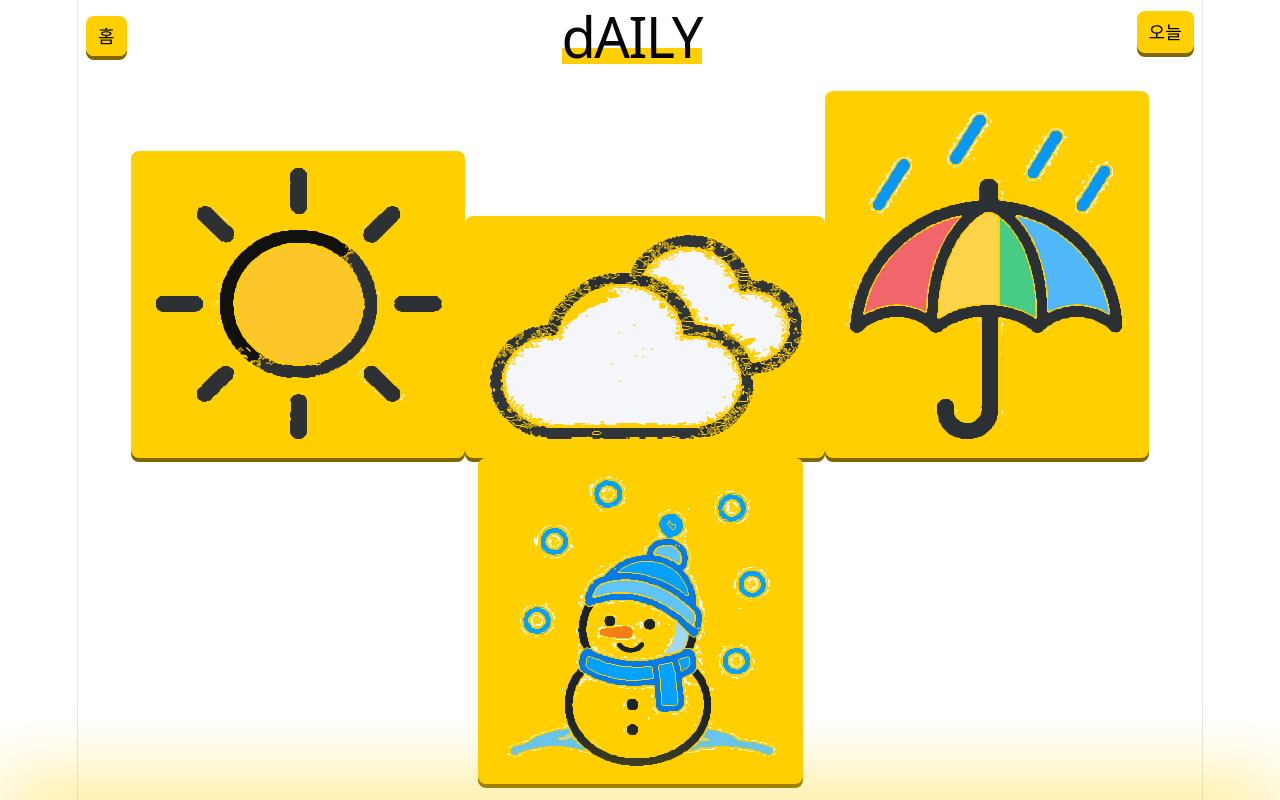
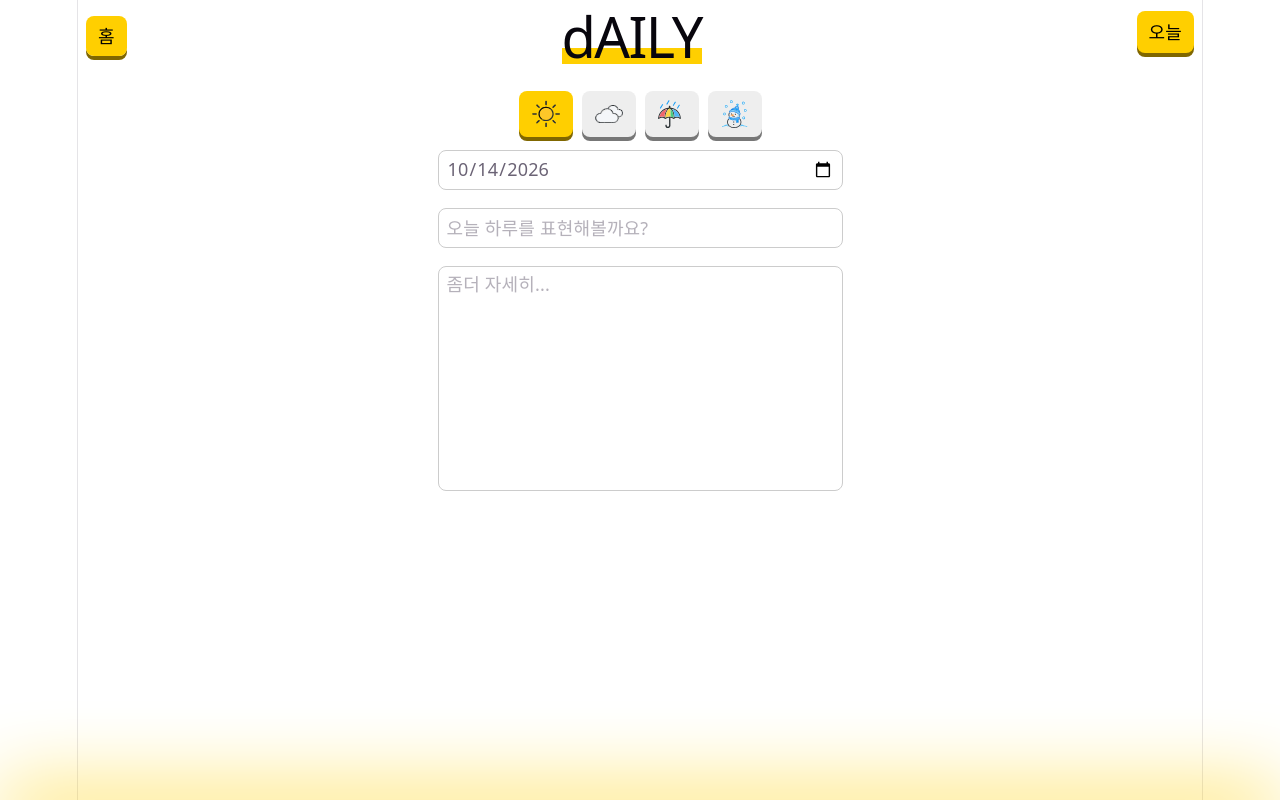
Before and after one commit to wondaero/react-example, a React (Vite) app in the folder react-example/: page /daily/new in a window 1280 px wide. Built offline with nearby package versions, Linux system fonts and the light colour scheme.

Commit message:
추가페이지 진행중

```diff
--- a/react-example/src/components/Button.module.css
+++ b/react-example/src/components/Button.module.css
@@ -1,12 +1,13 @@
 @layer components {
   .btn {
     --btn-bg: var(--color1);
+    --btn-color: #000;
     background: var(--btn-bg);
     border-radius: 8px;
     padding: 8px 12px;
     /* border: 2px solid color-mix(in oklab, var(--btn-bg), black 40%); */
     cursor: pointer;
-    color: #000;
+    color: var(--btn-color);
     box-shadow: 0 4px 0 color-mix(in oklab, var(--btn-bg), black 40%);
 
     transform: translateY(-4px);
--- a/react-example/src/components/Button.tsx
+++ b/react-example/src/components/Button.tsx
@@ -7,17 +7,25 @@ type ButtonProps = {
   className?: string;
   type?: "submit" | "button" | "reset";
   style?: CSSProperties;
+  bg?: string,
+  textColor?: string
 };
 
-function Button({ type, children, onClick, className, style }: ButtonProps) {
+function Button({ type, children, onClick, className, bg, textColor, style }: ButtonProps) {
   console.log("버튼", children);
+
+  const combiStyle = {
+    ...(bg && { "--btn-bg": bg }),
+    ...(textColor && { "--btn-color": textColor }),
+    ...style
+  }
 
   return (
     <button
       type={type}
       className={`${styles.btn} ${className ?? ""}`}
       onClick={onClick}
-      style={style}
+      style={combiStyle}
     >
       {children}
     </button>
--- a/react-example/src/components/Input.tsx
+++ b/react-example/src/components/Input.tsx
@@ -7,20 +7,20 @@ type InputProps = {
   type?: string;
   placeholder?: string;
   className?: string;
-  labelClass?: string;
+  wrapperClass?: string;
   onChange?: ChangeEventHandler<HTMLInputElement>;
   onKeyUp?: KeyboardEventHandler<HTMLInputElement>;
   value?: string;
   ref?: Ref<HTMLInputElement>;
 };
 
-function Button({
+function Input({
   label,
   labelPosition,
   type,
   placeholder,
   className,
-  labelClass,
+  wrapperClass,
   onChange,
   onKeyUp,
   value,
@@ -28,7 +28,7 @@ function Button({
 }: InputProps) {
   return (
     <label
-      className={`${styles.inputWrapper} ${labelPosition === "top" && styles.withTopLabel} ${labelClass}`}
+      className={`${styles.inputWrapper} ${labelPosition === "top" && styles.withTopLabel} ${wrapperClass}`}
     >
       {label && <strong>{label}</strong>}
       <input
@@ -44,4 +44,4 @@ function Button({
   );
 }
 
-export default Button;
+export default Input;
--- /dev/null
+++ b/react-example/src/components/Textarea.module.css
@@ -0,0 +1,20 @@
+@layer components {
+  .textareaWrapper {
+    &.withTopLabel {
+      flex-direction: column;
+      align-items: flex-start;
+    }
+
+    display: inline-flex;
+    align-items: center;
+    gap: 8px;
+  }
+
+  .textarea {
+    border: 1px solid var(--border-color1);
+    border-radius: 8px;
+    height: 200px;
+    padding: 4px 8px;
+    resize: none;
+  }
+}
--- /dev/null
+++ b/react-example/src/components/Textarea.tsx
@@ -0,0 +1,44 @@
+import styles from "./Textarea.module.css";
+import type { Ref } from "react";
+import type { ChangeEventHandler } from "react";
+
+type TextareaProps = {
+  label?: string;
+  labelPosition?: string;
+  placeholder?: string;
+  className?: string;
+  wrapperClass?: string;
+  onChange?: ChangeEventHandler<HTMLTextAreaElement>;
+  value?: string;
+  ref?: Ref<HTMLTextAreaElement>;
+  height?: number;
+  resize?: boolean
+};
+
+function Textarea({
+  label,
+  labelPosition,
+  placeholder,
+  className,
+  wrapperClass,
+  onChange,
+  value,
+  ref,
+}: TextareaProps) {
+  return (
+    <label
+      className={`${styles.textareaWrapper} ${labelPosition === "top" && styles.withTopLabel} ${wrapperClass}`}
+    >
+      {label && <strong>{label}</strong>}
+      <textarea
+        placeholder={placeholder}
+        className={`${styles.textarea} ${className ?? ""}`}
+        onChange={onChange}
+        value={value}
+        ref={ref}
+      ></textarea>
+    </label>
+  );
+}
+
+export default Textarea;
--- a/react-example/src/components/todolist/TodoList.tsx
+++ b/react-example/src/components/todolist/TodoList.tsx
@@ -1,7 +1,7 @@
 import Button from "@/components/Button";
 import Checkbox from "@/components/Checkbox";
 
-import { useContext, useRef, memo, type CSSProperties } from "react";
+import { useContext, useRef, memo } from "react";
 import type { Todo } from "@/types/todo";
 import { TodoContext, TodoActionsContext } from "@/pages/todolist/TodoListPage";
 
@@ -52,8 +52,8 @@ const TodoItem = memo(function ({ data }: { data: Todo }) {
         onClick={() => {
           delEffect(data.id);
         }}
-        className="text-[#fff]"
-        style={{ "--btn-bg": "red" } as CSSProperties}
+        textColor="#fff"
+        bg="#f00"
       >
         삭제
       </Button>
--- a/react-example/src/components/todolist/TodoSearch.tsx
+++ b/react-example/src/components/todolist/TodoSearch.tsx
@@ -36,7 +36,7 @@ function TodoSearch({
         placeholder="검색어를 입력해주세요."
         // onChange={onChange}
         onChange={handleKeyword}
-        labelClass="w-full"
+        wrapperClass="w-full"
       />
     </section>
   );
--- a/react-example/src/pages/daily/DailyItemPage.tsx
+++ b/react-example/src/pages/daily/DailyItemPage.tsx
@@ -1,31 +1,64 @@
 import "@/App.css";
+import Input from "@/components/Input";
+import Textarea from "@/components/Textarea";
 import Button from "@/components/Button";
 import WeatherIcon from "@/components/WeatherIcon";
-
 import { useState, createContext, useMemo, useReducer } from "react";
 
 import DailyBrowser from "@/components/daily/DailyBrowser";
 
 import type { Daily, Actions } from "@/types/daily";
 
+const getYYYYMMDD = (timestamp: number | '') => {
+  const d = new Date(timestamp);
+  const yyyy = d.getFullYear();
+  const mm = String(d.getMonth() + 1).padStart(2, '0');
+  const dd = String(d.getDate()).padStart(2, '0');
+  return `${yyyy}-${mm}-${dd}`
+
+}
+
 function DailyItemPage() {
+  const [dailyItem, setDailyItem] = useState<Daily>({
+    id: "",
+    title: "",
+    content: "",
+    date: Date.now(),
+    weather: 1,
+  });
+
+  const setData = <K extends keyof Daily>(key: K, value: Daily[K]) => {
+    setDailyItem(prev => {
+      return {
+        ...prev,
+        [key]: value
+      }
+    });
+  }
+
+  // const
   return (
-    <>
-      <div>
-        <Button>
-          <WeatherIcon type={1}></WeatherIcon>
-        </Button>
-        <Button>
-          <WeatherIcon type={2}></WeatherIcon>
-        </Button>
-        <Button>
-          <WeatherIcon type={3}></WeatherIcon>
-        </Button>
-        <Button>
-          <WeatherIcon type={4}></WeatherIcon>
-        </Button>
+    <div className="px-5 max-w-100 my-0 mx-auto w-full">
+      <div className="flex gap-2 justify-center mb-2">
+        {[1,2,3,4].map(idx => (
+          <Button key={idx} className="w-12" bg={dailyItem.weather === idx ? 'var(--color1)' : '#eee'} onClick={() => {setData('weather', idx)}}>
+            <WeatherIcon type={idx} height={30}></WeatherIcon>
+          </Button>
+        ))}
       </div>
-    </>
+      <Input
+        type="date"
+        wrapperClass="flex justify-center mb-4"
+        className="w-full"
+        value={getYYYYMMDD(dailyItem.date)}
+        onChange={(e) => {
+          if(!e.target.value) return;
+          setData('date', new Date(e.target.value + "T00:00").getTime())}
+        }
+      />
+      <Input placeholder="오늘 하루를 표현해볼까요?" wrapperClass="flex justify-center mb-4" className="w-full" onChange={(e) => {setData('title', e.target.value)}} />
+      <Textarea placeholder="좀더 자세히..." wrapperClass="flex justify-center" className="h-50 w-full" onChange={(e) => {setData('content', e.target.value)}}></Textarea>
+    </div>
   );
 }
 
```
